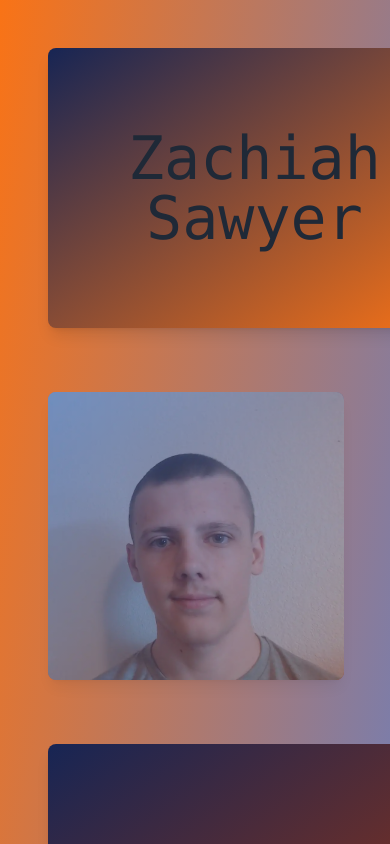
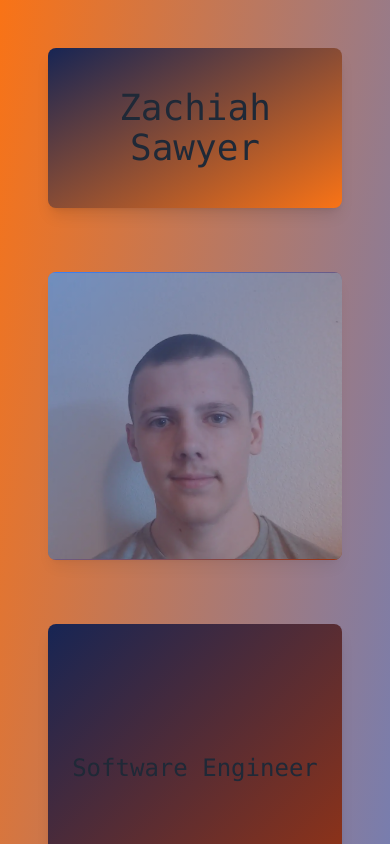
Before and after one commit to Zachiah/personal-site, a SvelteKit app: page / in a window 390 px wide. Shown: the top 844 px of the page. Built offline with nearby package versions, Linux system fonts and the light colour scheme.

Commit message:
make home page fully responsive

```diff
--- a/src/routes/+page.svelte
+++ b/src/routes/+page.svelte
@@ -9,16 +9,16 @@
 <PageSection colors="bg-gradient-to-br from-orange-500 to-blue-500" id="top">
 	<div class="prose mx-auto text-center">
 		<div
-			class="flex flex-wrap gap-16 p-4 font-mono text-2xl text-gray-800 dark:text-gray-200 sm:text-4xl"
+			class="flex flex-wrap flex-col sm:flex-row gap-2 2xs:gap-16 2xs:p-4 font-mono text-2xl text-gray-800 dark:text-gray-200 sm:text-4xl"
 		>
 			<h1
-				class="flex items-center justify-center whitespace-normal rounded-lg bg-blue-950 bg-gradient-to-br from-blue-950 to-orange-500 p-20 text-center font-mono text-6xl shadow-lg"
+				class="flex flex-1 h-72 items-center justify-center whitespace-normal rounded-lg bg-blue-950 bg-gradient-to-br from-blue-950 to-orange-500 py-10 px-2 xs:p-20 text-center font-mono text-2xl 2xs:text-4xl sm:text-6xl shadow-lg"
 			>
 				Zachiah Sawyer
 			</h1>
 			<div class="rounded-lg bg-blue-500 bg-gradient-to-br from-blue-500 to-orange-800">
 				<img
-					class="h-72 w-auto rounded-lg opacity-60 shadow-lg duration-200 hover:opacity-100"
+					class="h-72 w-auto rounded-lg opacity-60 shadow-lg duration-200 hover:opacity-100 object-contain"
 					width="400"
 					height="400"
 					src="/pfp.webp"
--- a/src/routes/PageSection.svelte
+++ b/src/routes/PageSection.svelte
@@ -4,7 +4,7 @@
 </script>
 
 <section
-	class="relative flex min-h-[100dvh] snap-start flex-col items-center justify-center overflow-hidden p-8 {colors}"
+	class="relative flex min-h-[100dvh] snap-start flex-col items-center justify-center overflow-hidden p-2 2xs:p-8 {colors}"
 	{id}
 >
 	<slot />
--- a/src/routes/Skill.svelte
+++ b/src/routes/Skill.svelte
@@ -8,7 +8,7 @@
 <a
 	href={url}
 	target={url.startsWith('/') ? undefined : '_blank'}
-	class="flex h-72 flex-1 scale-100 transform items-center justify-center rounded-lg bg-gradient-to-br p-20 text-center shadow-lg duration-200 hover:scale-110 hover:underline active:bg-blue-600 {colors}"
+	class="flex h-72 sm:flex-1 scale-100 transform items-center justify-center rounded-lg bg-gradient-to-br px-2 py-4 xs:p-20 text-center shadow-lg duration-200 2xs:hover:scale-110 hover:underline active:bg-blue-600 {colors}"
 >
 	{text}
 </a>
--- a/tailwind.config.cjs
+++ b/tailwind.config.cjs
@@ -1,9 +1,16 @@
+const defaultTheme = require("tailwindcss/defaultTheme");
+
 /** @type {import('tailwindcss').Config}*/
 const config = {
 	content: ['./src/**/*.{html,js,svelte,ts}'],
 
 	theme: {
-		extend: {}
+		extend: {},
+		screens: {
+			'2xs': '305px',
+			'xs': '412px',
+			...defaultTheme.screens,
+		},
 	},
 
 	plugins: []
```
